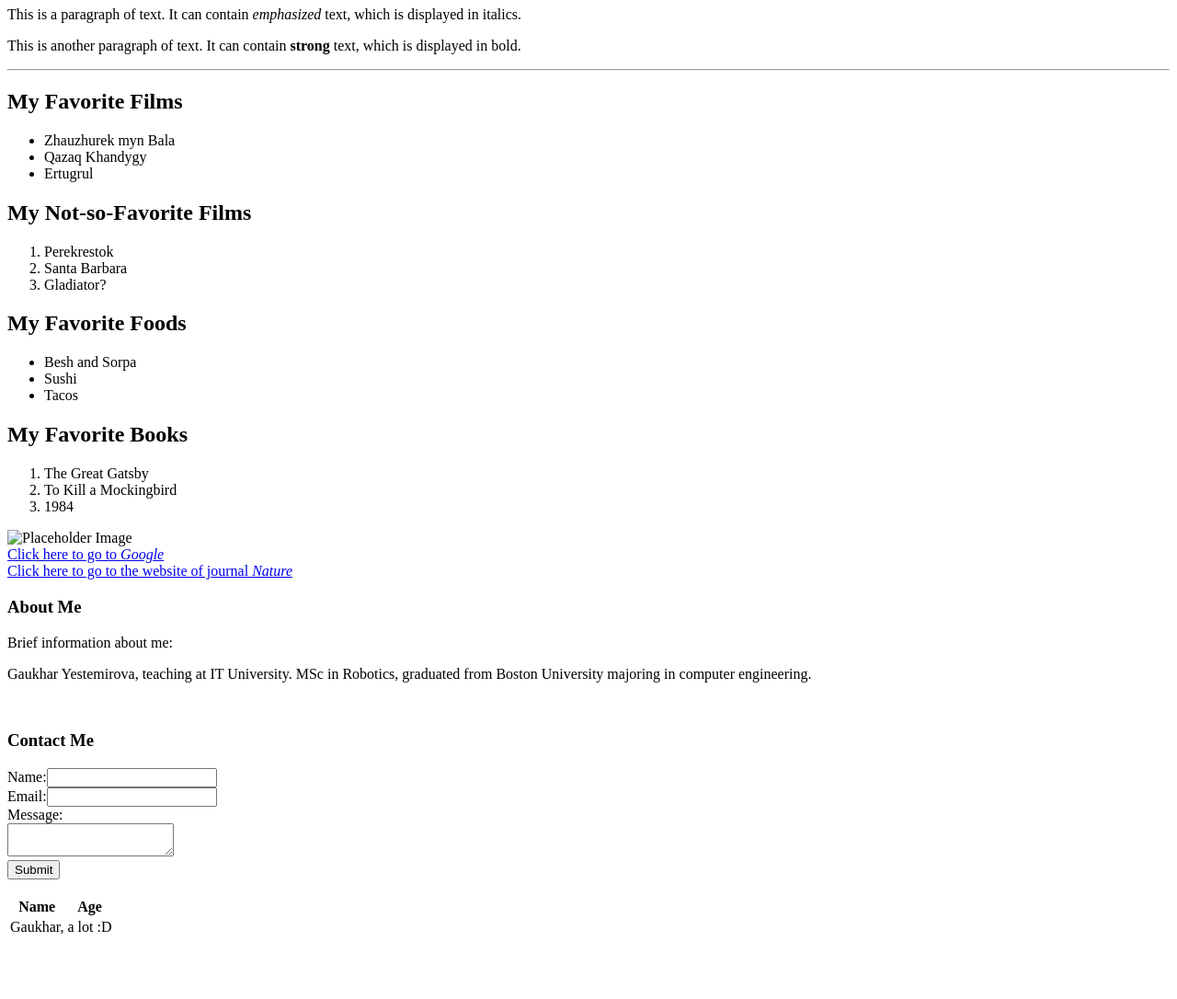
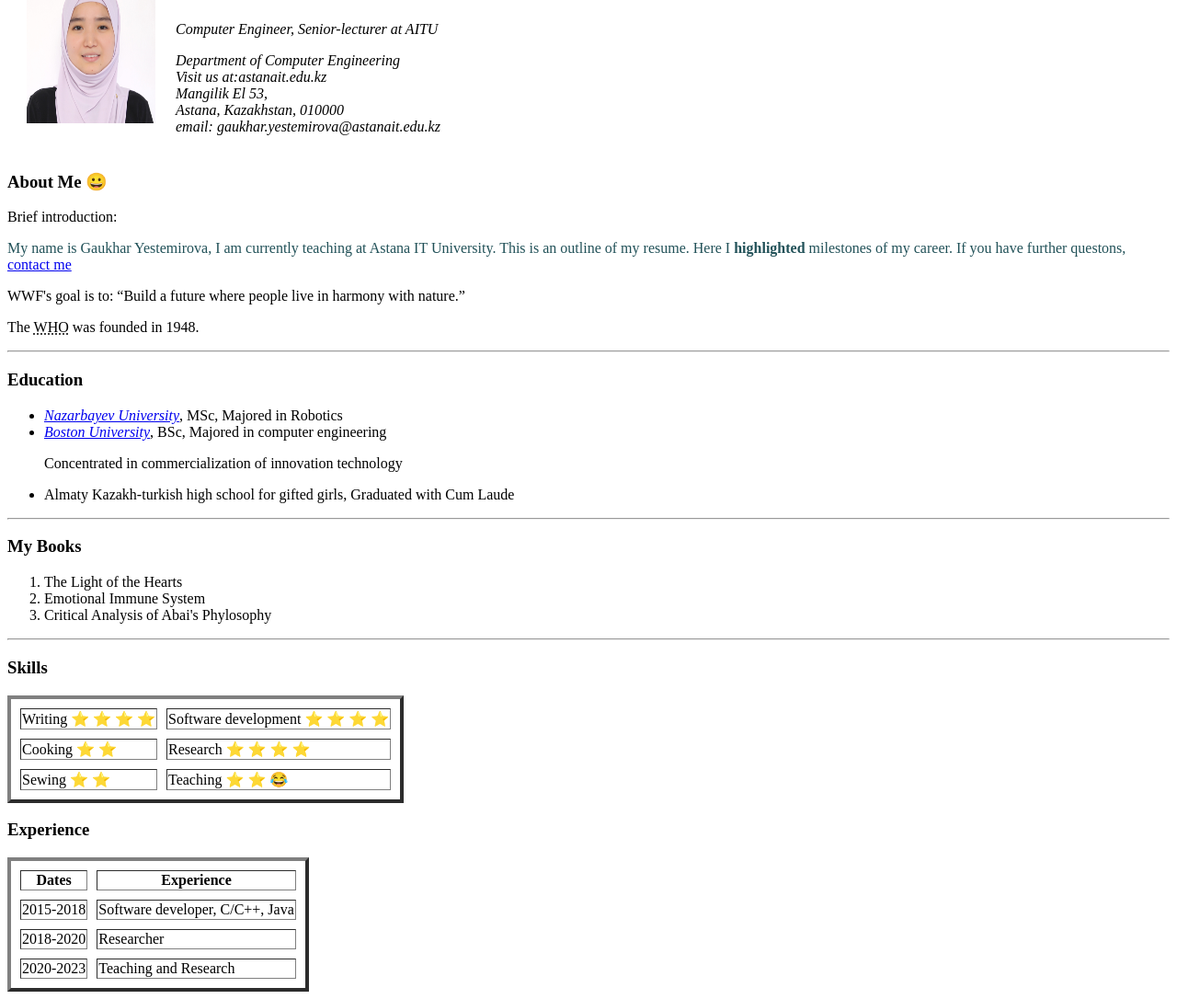
Before and after one commit to Gaukhario/CV, a plain HTML site: page index.html in a window 1280 px wide. Shown: the part 73-1159 px from the top of the page at 92% size. Before the commit the page ends 1101 px from the top, so only its background shows below. Drawn offline with Linux system fonts and the light colour scheme.

Commit message:
Add files via upload

```diff
--- a/index.html
+++ b/index.html
@@ -1,75 +1,106 @@
 <!DOCTYPE html>
-<html>
+<html lang="en">
   <head>
+    <meta charset="UTF-8">
+    <link rel="stylesheet" href="style.css"/>
+    <link rel="icon" type="Image/x-icon" href = "favicon.png">
     <title>Gaukhar's Web Page</title>
   </head>
+
   <body>
-  <h1>Welcome to My Web Page</h1>
-  <p>This is a paragraph of text. It can contain <em>emphasized</em> text, which is
-displayed in italics.</p>
-  <p>This is another paragraph of text. It can contain <strong>strong</strong> text,
-which is displayed in bold.</p>
-  <hr>
-  <h2>My Favorite Films</h2>
-  <ul>
-    <li>Zhauzhurek myn Bala</li>
-    <li>Qazaq Khandygy</li>
-    <li>Ertugrul</li>
-  </ul>
-  <h2>My Not-so-Favorite Films</h2>
-  <ol>
-    <li>Perekrestok</li>
-    <li>Santa Barbara</li>
-    <li>Gladiator?</li>
-  </ol>
-  <h2>My Favorite Foods</h2>
-  <ul>
-    <li>Besh and Sorpa</li>
-    <li>Sushi</li>
-    <li>Tacos</li>
-  </ul>
-  <h2>My Favorite Books</h2>
-  <ol>
-    <li>The Great Gatsby</li>
-    <li>To Kill a Mockingbird</li>
-    <li>1984</li>
-  </ol>
-  <!--<img src="https://via.placeholder.com/300" alt="Placeholder Image">
--->
-  <img src="/Users/gaukhar/Desktop/IMG_5817.jpeg" alt="Placeholder Image">
-  <br>
-  <a href="https://www.google.com">Click here to go to <em>Google</em></a>
-  <br>
-  <a href="https://www.nature.com">Click here to go to the website of journal <em>Nature</em></a>
     <div>
-    <h3>About Me</h3>
+      <table cellspacing="20">
+        <tr>
+          <td>
+            <img src="profile1.jpg" alt="Profile Image" width="140" height="170">
+          </td>
+          <td>
+            <h2>Gaukhar Yestemirova's Website</h2>
+            <p><em>Computer Engineer, Senior-lecturer at AITU</p>
+            <address>
+              Department of Computer Engineering<br>
+              Visit us at:astanait.edu.kz<br>
+              Mangilik El 53,<br>
+              Astana, Kazakhstan, 010000<br>
+              email: gaukhar.yestemirova@astanait.edu.kz
+            </address>
+          </td>
+        </tr>
+      </table>
+    </div>
+
+    <div>
+      <h3>About Me &#128512;</h3>
       <form>
-      <label for="Bio">Brief information about me:</label>
-      <p>Gaukhar Yestemirova, teaching at IT University.
-         MSc in Robotics, graduated from Boston University majoring in computer engineering.</p><br>
+        <label for="Bio">Brief introduction:</label>
+        <p style="color: rgb(33, 81, 88);">My name is Gaukhar Yestemirova, I am currently teaching at Astana IT University.
+          This is an outline of my resume. Here I
+          <strong>highlighted</strong> milestones of my career.
+          If you have further questons, <a href="contact.html">contact me</a></p>
+        <p>WWF's goal is to: <q>Build a future where people live in harmony with nature.</q></p>
+        <p>The <abbr title="World Health Organization">WHO</abbr> was founded in 1948.</p>
       </form>
     </div>
+
+    <hr>
+    <h3>Education</h3>
+    <ul>
+      <li><em><a href = "https://nu.edu.kz">Nazarbayev University</a></em>, MSc, Majored in Robotics</li>
+      <li><em><a href = "https://www.bu.edu/eng/academics/departments-and-divisions/electrical-and-computer-engineering/">Boston University</a></em>, BSc, Majored in computer engineering</li>
+       <p>Concentrated in commercialization of innovation technology</p>
+      <li>Almaty Kazakh-turkish high school for gifted girls, Graduated with Cum Laude</li>
+    </ul>
+    <hr>
+    <h3>My Books</h3>
+    <ol>
+      <li>The Light of the Hearts</li>
+      <li>Emotional Immune System</li>
+      <li>Critical Analysis of Abai's Phylosophy</li>
+    </ol>
+    <hr>
     <div>
-    <h3>Contact Me</h3>
-    <form>
-      <label for="name">Name:</label><input type="text" id="name" name="name"><br>
-      <label for="email">Email:</label><input type="email" id="email" name="email"><br>
-      <label for="message">Message:</label><br>
-        <textarea id="message" name="message"></textarea><br>
-<input type="submit" value="Submit">
-    </form>
-  </div>
-  <br>
-  <table>
+      <h3>Skills</h3>
+      <table border="4" cellspacing="10">
           <tr>
-      <th>Name</th>
-      <th>Age</th>
+            <td>Writing ⭐️ ⭐️ ⭐️ ⭐️ </td>
+            <td>Software development ⭐️ ⭐️ ⭐️ ⭐️</td>
           </tr>
           <tr>
-      <td> Gaukhar, </td>
-      <td> a lot :D </td>
+            <td>Cooking ⭐️ ⭐️ </td>
+            <td>Research ⭐️ ⭐️ ⭐️ ⭐️ </td>
+          </tr>
+          <tr>
+            <td>Sewing ⭐️ ⭐️ </td>
+            <td>Teaching ⭐️ ⭐️  😂</td>
           </tr>
       </table>
+    </div>
+
+    <div>
+      <h3>Experience</h3>
+      <table border="4" cellspacing="10">
+        <thead>
+          <tr>
+            <th>Dates</th>
+            <th>Experience</th>
+          </tr>
+        </thead>
+        <tbody>
+          <tr>
+            <td>2015-2018</td>
+            <td>Software developer, C/C++, Java</td>
+          </tr>
+          <tr>
+            <td>2018-2020</td>
+            <td>Researcher</td>
+          </tr>
+          <tr>
+            <td>2020-2023</td>
+            <td>Teaching and Research</td>
+          </tr>
+        </tbody>
+      </table>
+    </div>
 
   </body>
 </html>
```
Also changed, not shown: contact.html (added, +28 -0 lines), favicon.png (added), profile1.jpg (added). Lines whose indentation alone changed are shown as unchanged.
